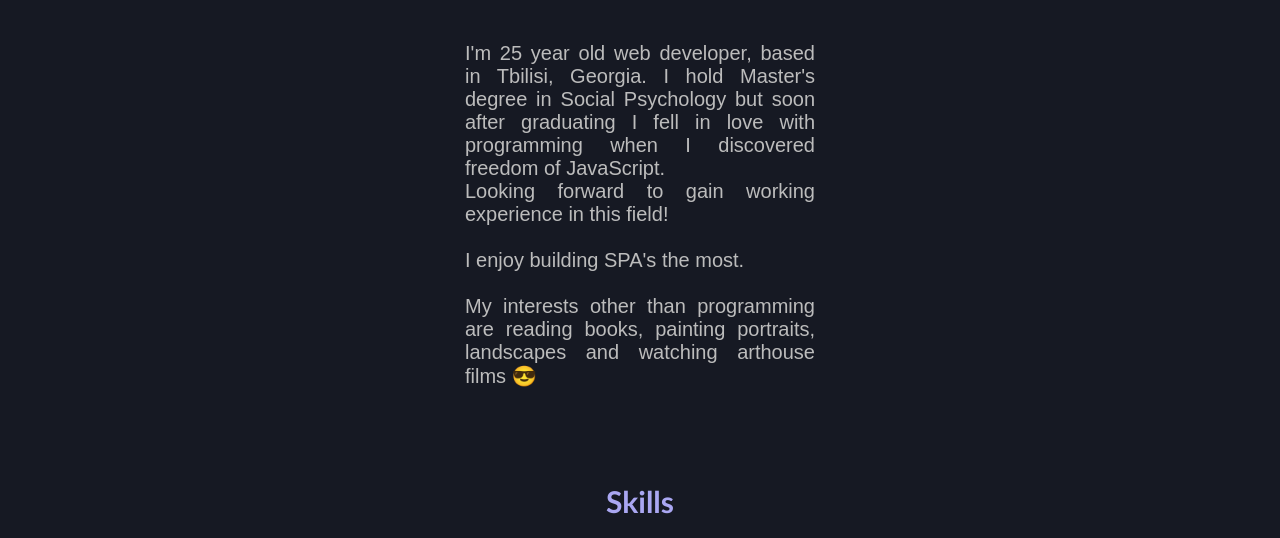
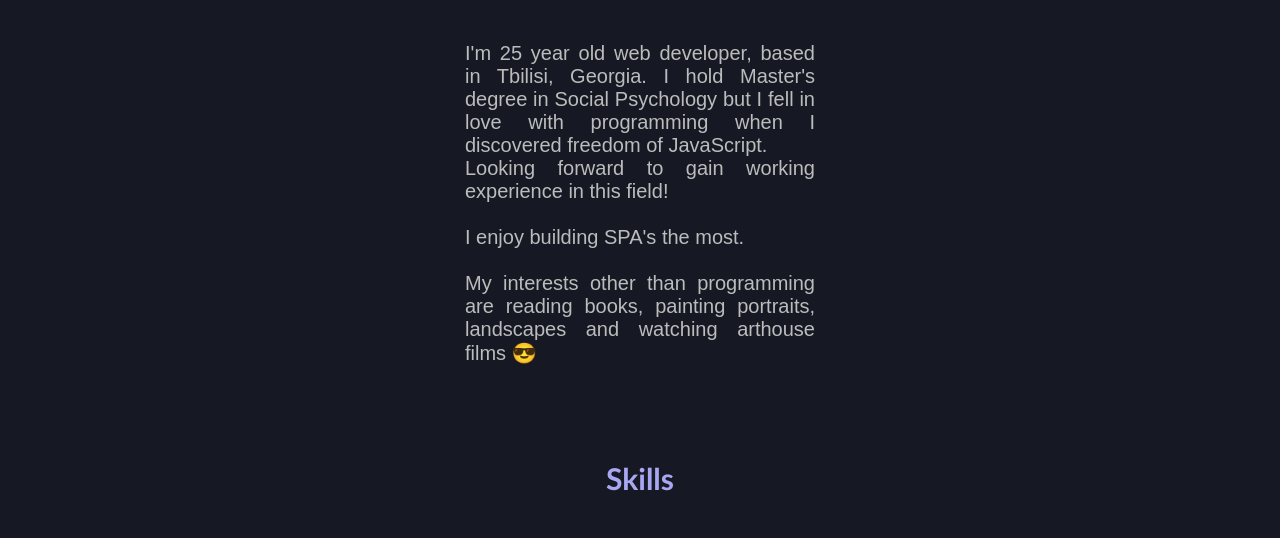
Before and after one commit to tornikejandieri/portfolio, a plain HTML site: page index.html in a window 1280 px wide. Shown: the part 667-1205 px from the top of the page. Drawn offline with Linux system fonts and the light colour scheme.

Commit message:
Update index.html

```diff
--- a/index.html
+++ b/index.html
@@ -48,7 +48,7 @@
       <img class="mobile-image" src="images/hero-image.jpg" alt="" />
       <p>
         I'm 25 year old web developer, based in Tbilisi, Georgia. I hold
-        Master's degree in Social Psychology but soon after graduating I fell in
+        Master's degree in Social Psychology but I fell in
         love with programming when I discovered freedom of JavaScript.
         <br />
         Looking forward to gain working experience in this field!
```
